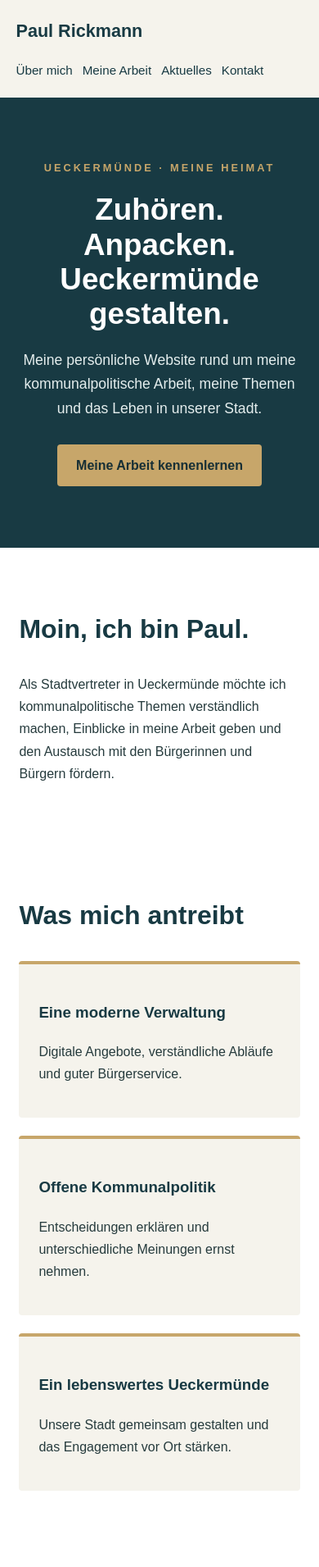
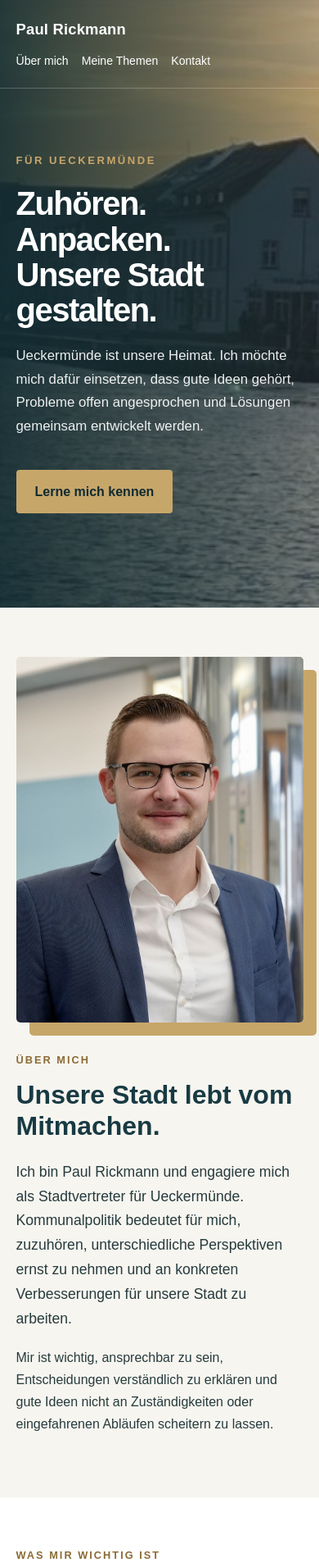
Before and after one commit to 8y5tg7fgm6-star/paul-rickmann-website, a plain HTML site: page index.html in a window 390 px wide. Shown: the top 1911 px of the page at 82% size. Drawn offline with Linux system fonts and the light colour scheme.

Commit message:
Update index.html

```diff
--- a/index.html
+++ b/index.html
@@ -3,197 +3,306 @@
 <head>
   <meta charset="UTF-8">
   <meta name="viewport" content="width=device-width, initial-scale=1.0">
-  <meta name="description" content="Die persönliche Website von Paul Rickmann, Stadtvertreter in Ueckermünde.">
-  <title>Paul Rickmann | Ueckermünde</title>
+  <meta name="description" content="Paul Rickmann – Stadtvertreter in Ueckermünde. Im Gespräch bleiben, gute Ideen entwickeln und unsere Stadt gemeinsam gestalten.">
+  <meta name="theme-color" content="#183a43">
+  <title>Paul Rickmann | Ueckermünde gemeinsam gestalten</title>
   <style>
     :root {
-      --dunkel: #183a43;
-      --hell: #f5f3ec;
-      --akzent: #c7a66a;
+      --petrol: #183a43;
+      --petrol-dark: #102b32;
+      --gold: #c7a66a;
+      --cream: #f7f5f0;
       --text: #263b3d;
+      --white: #fff;
     }
 
     * { box-sizing: border-box; }
-
+    html { scroll-behavior: smooth; }
     body {
       margin: 0;
-      font-family: Arial, sans-serif;
+      font-family: Arial, Helvetica, sans-serif;
       color: var(--text);
-      background: #fff;
       line-height: 1.7;
     }
+    a { color: inherit; }
+    .container { width: min(1100px, 90%); margin: auto; }
 
     header {
-      background: var(--hell);
-      padding: 20px 7%;
+      position: absolute;
+      z-index: 2;
+      top: 0;
+      left: 0;
+      width: 100%;
+      color: var(--white);
+      border-bottom: 1px solid rgba(255,255,255,.22);
+    }
+    .nav {
+      min-height: 78px;
       display: flex;
+      justify-content: space-between;
       align-items: center;
-      justify-content: space-between;
-      flex-wrap: wrap;
-      gap: 16px;
+      gap: 24px;
     }
-
-    .logo {
-      color: var(--dunkel);
-      font-size: 1.35rem;
-      font-weight: bold;
+    .brand {
+      color: white;
+      font-weight: 700;
+      font-size: 1.15rem;
+      text-decoration: none;
+      letter-spacing: .2px;
     }
-
-    nav { display: flex; gap: 20px; flex-wrap: wrap; }
-
+    nav { display: flex; gap: 25px; }
     nav a {
-      color: var(--dunkel);
+      color: white;
       text-decoration: none;
       font-size: .95rem;
     }
-
-    nav a:hover { text-decoration: underline; }
+    nav a:hover { color: var(--gold); }
 
     .hero {
-      background: var(--dunkel);
+      min-height: 690px;
+      display: flex;
+      align-items: center;
       color: white;
-      padding: 100px 8%;
+      background:
+        linear-gradient(90deg, rgba(16,43,50,.90), rgba(16,43,50,.55) 58%, rgba(16,43,50,.2)),
+        linear-gradient(0deg, rgba(16,43,50,.3), transparent),
+        url("assets/ueckermuende-hafen.jpg") center 48% / cover no-repeat;
+    }
+    .hero-content {
+      max-width: 760px;
+      padding-top: 85px;
+      padding-bottom: 55px;
+    }
+    .eyebrow {
+      color: var(--gold);
+      text-transform: uppercase;
+      letter-spacing: 2.5px;
+      font-weight: 700;
+      font-size: .82rem;
+    }
+    h1 {
+      font-size: clamp(2.5rem, 6vw, 5rem);
+      line-height: 1.08;
+      margin: 20px 0;
+      letter-spacing: -1.5px;
+    }
+    .hero p {
+      max-width: 620px;
+      font-size: clamp(1.05rem, 2vw, 1.25rem);
+      color: rgba(255,255,255,.92);
+    }
+    .button {
+      display: inline-block;
+      margin-top: 22px;
+      padding: 13px 23px;
+      border-radius: 4px;
+      background: var(--gold);
+      color: var(--petrol-dark);
+      text-decoration: none;
+      font-weight: 700;
+    }
+    .button:hover { background: #dfc58f; }
+
+    section { padding: 85px 0; }
+    .section-label {
+      color: #8b6b35;
+      text-transform: uppercase;
+      font-size: .8rem;
+      letter-spacing: 2px;
+      font-weight: 700;
+    }
+    h2 {
+      font-size: clamp(2rem, 4vw, 3rem);
+      line-height: 1.2;
+      color: var(--petrol);
+      margin: 12px 0 22px;
+    }
+    .intro {
+      max-width: 760px;
+      font-size: 1.1rem;
+    }
+    .about { background: var(--cream); }
+    .about-grid {
+      display: grid;
+      grid-template-columns: .85fr 1.15fr;
+      align-items: center;
+      gap: 65px;
+    }
+    .portrait {
+      display: block;
+      width: 100%;
+      max-height: 500px;
+      object-fit: cover;
+      object-position: center 30%;
+      border-radius: 5px;
+      box-shadow: 16px 16px 0 var(--gold);
+    }
+    .topics-grid {
+      display: grid;
+      grid-template-columns: repeat(3, 1fr);
+      gap: 22px;
+      margin-top: 35px;
+    }
+    .topic {
+      padding: 28px;
+      border: 1px solid #e2ded5;
+      border-top: 4px solid var(--gold);
+      background: white;
+    }
+    .topic h3 { color: var(--petrol); margin-top: 0; }
+    .topic p { margin-bottom: 0; }
+    .contact {
+      background: var(--petrol);
+      color: white;
       text-align: center;
     }
-
-    .hero .ort {
-      color: var(--akzent);
-      letter-spacing: 3px;
-      font-size: .8rem;
-      font-weight: bold;
+    .contact h2 { color: white; }
+    .contact p {
+      max-width: 650px;
+      margin: 0 auto;
+      color: rgba(255,255,255,.88);
     }
-
-    h1 {
-      font-size: clamp(2.3rem, 6vw, 4.5rem);
-      line-height: 1.15;
-      margin: 20px 0;
+    .contact .button { margin-top: 28px; }
+    footer {
+      background: var(--petrol-dark);
+      color: rgba(255,255,255,.8);
+      padding: 24px 0;
+      font-size: .9rem;
     }
-
-    .hero p {
-      max-width: 650px;
-      margin: 0 auto 28px;
-      font-size: 1.1rem;
-      color: #e5eeee;
+    footer .container {
+      display: flex;
+      justify-content: space-between;
+      gap: 15px;
+      flex-wrap: wrap;
     }
-
-    .button {
-      display: inline-block;
-      background: var(--akzent);
-      color: #172f35;
-      padding: 12px 23px;
-      text-decoration: none;
-      border-radius: 4px;
-      font-weight: bold;
-    }
-
-    section {
-      padding: 65px 8%;
-      max-width: 1100px;
-      margin: auto;
-    }
-
-    h2 { color: var(--dunkel); font-size: 2rem; }
-
-    .karten {
-      display: grid;
-      grid-template-columns: repeat(auto-fit, minmax(220px, 1fr));
-      gap: 22px;
-      margin-top: 28px;
-    }
-
-    .karte {
-      background: var(--hell);
-      padding: 24px;
-      border-top: 4px solid var(--akzent);
-      border-radius: 4px;
-    }
-
-    .karte h3 { color: var(--dunkel); }
-
-    footer {
-      background: var(--dunkel);
-      color: white;
-      padding: 28px 8%;
-      text-align: center;
-    }
-
     footer a { color: white; }
 
-    @media (max-width: 600px) {
-      header { padding: 20px 5%; }
-      nav { gap: 12px; }
-      .hero { padding: 75px 6%; }
-      section { padding: 45px 6%; }
+    @media (max-width: 720px) {
+      .nav { min-height: 70px; align-items: flex-start; padding: 20px 0; flex-direction: column; gap: 12px; }
+      nav { gap: 16px; flex-wrap: wrap; }
+      nav a { font-size: .88rem; }
+      .hero { min-height: 680px; background-position: 58% center; }
+      .hero-content { padding-top: 125px; }
+      section { padding: 60px 0; }
+      .about-grid { grid-template-columns: 1fr; gap: 35px; }
+      .portrait { max-width: 420px; max-height: 480px; }
+      .topics-grid { grid-template-columns: 1fr; }
+      footer .container { flex-direction: column; }
     }
   </style>
 </head>
 <body>
   <header>
-    <div class="logo">Paul Rickmann</div>
+    <div class="container nav">
+      <a class="brand" href="#start">Paul Rickmann</a>
       <nav aria-label="Hauptnavigation">
         <a href="#ueber-mich">Über mich</a>
-      <a href="#arbeit">Meine Arbeit</a>
-      <a href="#aktuelles">Aktuelles</a>
+        <a href="#themen">Meine Themen</a>
         <a href="#kontakt">Kontakt</a>
       </nav>
+    </div>
   </header>
 
   <main>
-    <div class="hero">
-      <div class="ort">UECKERMÜNDE · MEINE HEIMAT</div>
-      <h1>Zuhören. Anpacken.<br>Ueckermünde gestalten.</h1>
+    <section class="hero" id="start">
+      <div class="container hero-content">
+        <div class="eyebrow">Für Ueckermünde</div>
+        <h1>Zuhören. Anpacken.<br>Unsere Stadt gestalten.</h1>
         <p>
-        Meine persönliche Website rund um meine kommunalpolitische
-        Arbeit, meine Themen und das Leben in unserer Stadt.
+          Ueckermünde ist unsere Heimat. Ich möchte mich dafür einsetzen,
+          dass gute Ideen gehört, Probleme offen angesprochen und Lösungen
+          gemeinsam entwickelt werden.
         </p>
-      <a class="button" href="#arbeit">Meine Arbeit kennenlernen</a>
-    </div>
-
-    <section id="ueber-mich">
-      <h2>Moin, ich bin Paul.</h2>
-      <p>
-        Als Stadtvertreter in Ueckermünde möchte ich kommunalpolitische
-        Themen verständlich machen, Einblicke in meine Arbeit geben
-        und den Austausch mit den Bürgerinnen und Bürgern fördern.
-      </p>
-    </section>
-
-    <section id="arbeit">
-      <h2>Was mich antreibt</h2>
-      <div class="karten">
-        <article class="karte">
-          <h3>Eine moderne Verwaltung</h3>
-          <p>Digitale Angebote, verständliche Abläufe und guter Bürgerservice.</p>
-        </article>
-        <article class="karte">
-          <h3>Offene Kommunalpolitik</h3>
-          <p>Entscheidungen erklären und unterschiedliche Meinungen ernst nehmen.</p>
-        </article>
-        <article class="karte">
-          <h3>Ein lebenswertes Ueckermünde</h3>
-          <p>Unsere Stadt gemeinsam gestalten und das Engagement vor Ort stärken.</p>
-        </article>
+        <a class="button" href="#ueber-mich">Lerne mich kennen</a>
       </div>
     </section>
 
-    <section id="aktuelles">
-      <h2>Aktuelles aus meiner Arbeit</h2>
+    <section class="about" id="ueber-mich">
+      <div class="container about-grid">
+        <div>
+          <img
+            class="portrait"
+            src="assets/paul-rickmann-portrait.jpg"
+            alt="Paul Rickmann"
+            loading="lazy"
+          >
+        </div>
+        <div>
+          <div class="section-label">Über mich</div>
+          <h2>Unsere Stadt lebt vom Mitmachen.</h2>
+          <p class="intro">
+            Ich bin Paul Rickmann und engagiere mich als Stadtvertreter
+            für Ueckermünde. Kommunalpolitik bedeutet für mich, zuzuhören,
+            unterschiedliche Perspektiven ernst zu nehmen und an konkreten
+            Verbesserungen für unsere Stadt zu arbeiten.
+          </p>
           <p>
-        Hier veröffentliche ich künftig Neuigkeiten, Berichte aus der
-        Stadtvertretung und Informationen zu kommunalpolitischen Themen.
+            Mir ist wichtig, ansprechbar zu sein, Entscheidungen verständlich
+            zu erklären und gute Ideen nicht an Zuständigkeiten oder
+            eingefahrenen Abläufen scheitern zu lassen.
           </p>
+        </div>
+      </div>
     </section>
 
-    <section id="kontakt">
-      <h2>Im Gespräch bleiben</h2>
-      <p>Du hast eine Frage oder eine Anregung zu Ueckermünde? Ich freue mich auf den Austausch.</p>
-      <p>Die Kontaktdaten ergänzen wir vor der Veröffentlichung.</p>
+    <section id="themen">
+      <div class="container">
+        <div class="section-label">Was mir wichtig ist</div>
+        <h2>Ueckermünde gemeinsam weiterentwickeln.</h2>
+        <p class="intro">
+          Eine gute Stadt entsteht, wenn wir Probleme offen ansprechen
+          und gemeinsam nach praktikablen Lösungen suchen.
+        </p>
+        <div class="topics-grid">
+          <article class="topic">
+            <h3>Eine Verwaltung, die hilft</h3>
+            <p>
+              Verständliche Informationen, digitale Angebote und
+              unkomplizierte Wege für Bürgerinnen und Bürger.
+            </p>
+          </article>
+          <article class="topic">
+            <h3>Gute Ideen möglich machen</h3>
+            <p>
+              Projekte konstruktiv begleiten, Chancen nutzen und
+              Verbesserungen für unsere Stadt voranbringen.
+            </p>
+          </article>
+          <article class="topic">
+            <h3>Miteinander vor Ort</h3>
+            <p>
+              Vereine, Ehrenamt und Menschen unterstützen, die sich
+              für Ueckermünde und seine Ortsteile engagieren.
+            </p>
+          </article>
+        </div>
+      </div>
+    </section>
+
+    <section class="contact" id="kontakt">
+      <div class="container">
+        <div class="section-label">Im Gespräch bleiben</div>
+        <h2>Was liegt dir am Herzen?</h2>
+        <p>
+          Du hast eine Idee, eine Frage oder möchtest ein Thema ansprechen?
+          Ich freue mich auf den Austausch mit dir.
+        </p>
+        <a class="button" href="mailto:kontakt@paul-rickmann.de">
+          Schreib mir eine E-Mail
+        </a>
+      </div>
     </section>
   </main>
 
   <footer>
-    <p>Paul Rickmann · Stadtvertreter in Ueckermünde</p>
-    <p>Persönliche Website · <a href="impressum.html">Impressum</a></p>
+    <div class="container">
+      <span>© <span id="year"></span> Paul Rickmann · Ueckermünde</span>
+      <span>Persönliche Website</span>
+    </div>
   </footer>
+
+  <script>
+    document.getElementById("year").textContent = new Date().getFullYear();
+  </script>
 </body>
 </html>
```
Lines whose indentation alone changed are shown as unchanged.
